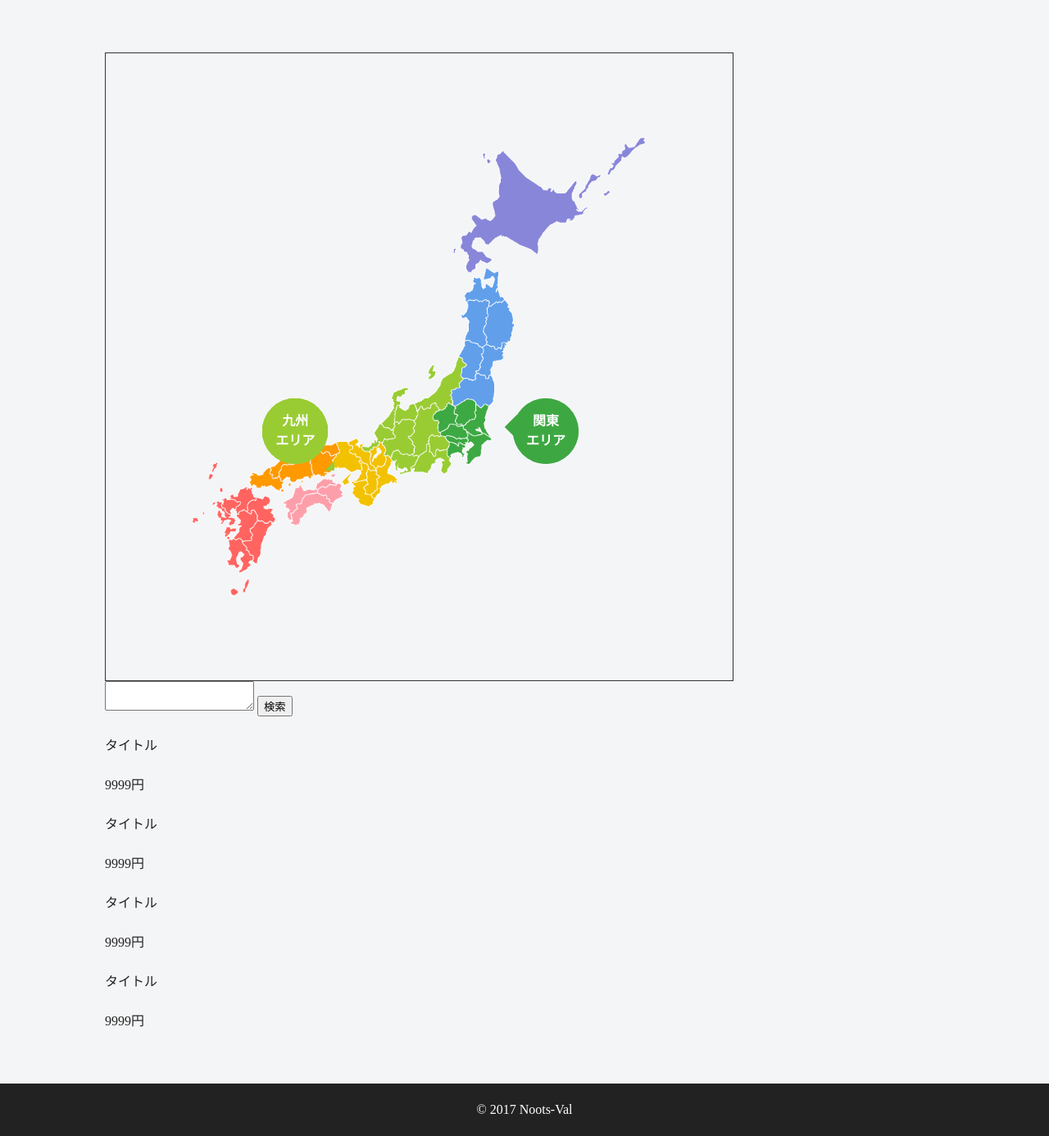
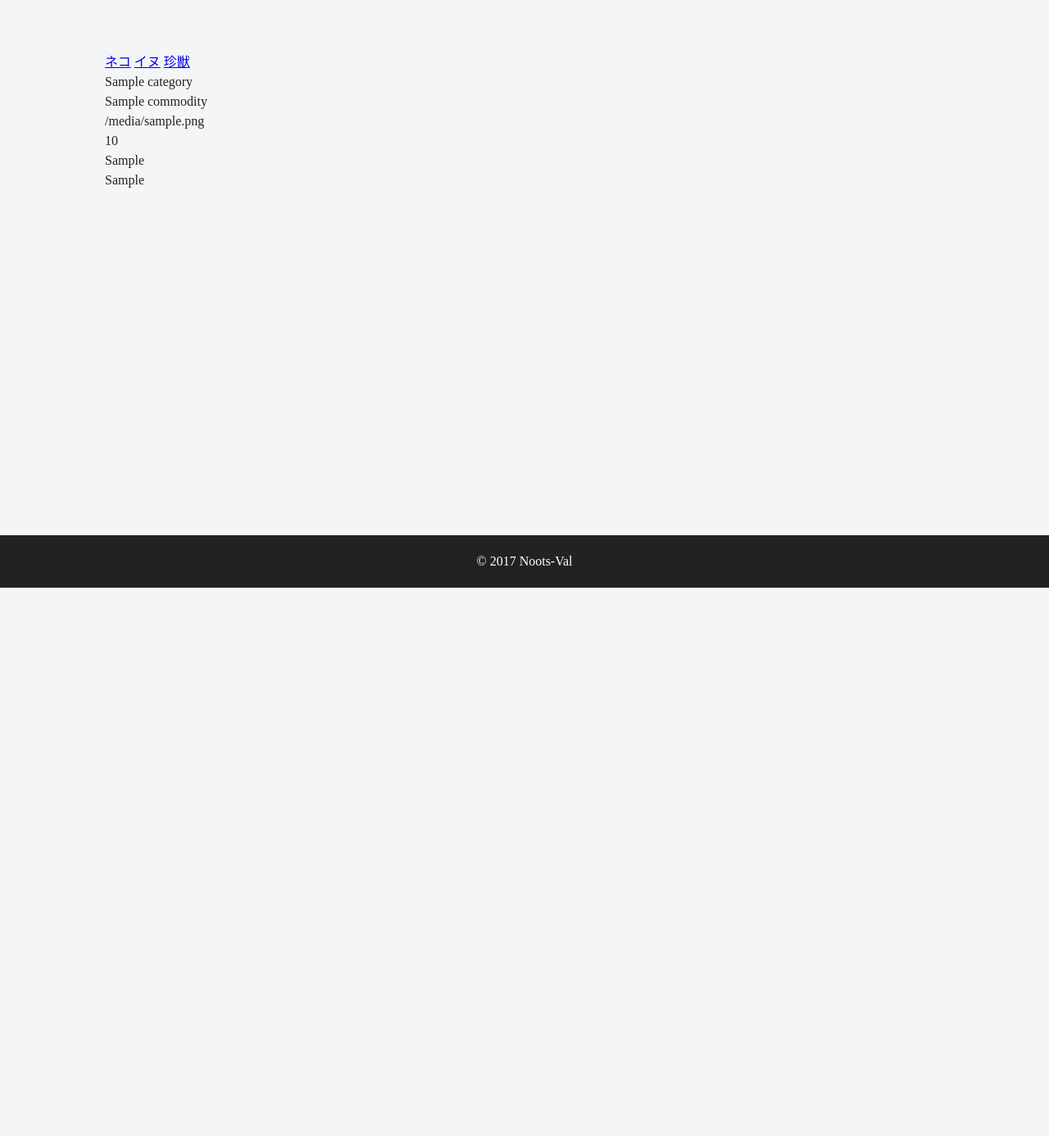
Before and after one commit to noots-val/Noots_Val, a Django app: template templates/portfolio/ec_index.html in a window 1280 px wide. Shown: the part 83-1469 px from the top of the page at 82% size. After the commit the page ends 800 px from the top, so only its background shows below. Run offline with Django 3.2, Linux system fonts and the light colour scheme; the template is opened without the code that fills it: most values are stand-ins (such as "Sample title", 1, 10 or a date in 2020).

Commit message:
カテゴリーフィルタを実装

```diff
--- a/portfolio/urls.py
+++ b/portfolio/urls.py
@@ -1,6 +1,7 @@
 from django.conf.urls import url
-from .views import EcIndexTemplateView
+from .views import EcIndexListView
 
+app_name = 'portfolio'
 urlpatterns = [
-    url(r'^ec_index/$', EcIndexTemplateView.as_view(), name='ec_index'),
+    url(r'^ec_index/$', EcIndexListView.as_view(), name='ec_index'),
 ]
--- a/templates/portfolio/ec_index.html
+++ b/templates/portfolio/ec_index.html
@@ -19,57 +19,19 @@
 {% endblock %}
 
 {% block contents %}
-<div class="banner_block">
+
+<a href="{% url 'portfolio:ec_index' %}?category=cat">ネコ</a>
+<a href="{% url 'portfolio:ec_index' %}?category=dog">イヌ</a>
+<a href="{% url 'portfolio:ec_index' %}?category=rare">珍獣</a>
+<p>{{ category }}</p>
+{% for commodity in commodity_list %}
+<div>
+    <p>{{ commodity.commodity_title }}</p>
+    <p>{{ commodity.image_url }}</p>
+    <p>{{ commodity.price }}</p>
+    <p>{{ commodity.special_flg }}</p>
+    <p>{{ commodity.favorite_flg }}</p>
 </div>
+{% endfor %}
 
-<div class="map_block">
-    <img class="map_jpn" src="{% static 'portfolio/img/map.png' %}"/>
-    <div class="base_balloon chubu_balloon"><span>北海道</span><span>エリア</span></div>
-    <div class="base_balloon kanto_balloon"><span>東海</span><span>エリア</span></div>
-    <div class="base_balloon kanto_balloon"><span>関東</span><span>エリア</span></div>
-    <div class="base_balloon chubu_balloon"><span>中部</span><span>エリア</span></div>
-    <div class="base_balloon chubu_balloon"><span>近畿</span><span>エリア</span></div>
-    <div class="base_balloon chubu_balloon"><span>中国</span><span>エリア</span></div>
-    <div class="base_balloon chubu_balloon"><span>四国</span><span>エリア</span></div>
-    <div class="base_balloon chubu_balloon"><span>九州</span><span>エリア</span></div>
-</div>
-
-<div class="search_block">
-    <from class="search_form">
-        <textarea></textarea>
-        <button>検索</button>
-    </from>
-    <div class="category_block"></div>
-</div>
-
-<div class="commodities_block">
-    <div class="top_commodity">
-        <img class="commodity_image" src=""/>
-        <div class="commodity_title">タイトル</div>
-        <img class="favorite_icon" src=""/>
-        <img class="special_price"/>
-        <div class="commodity_price">9999円</div>
-    </div>
-    <div class="commodity">
-        <img class="commodity_image" src=""/>
-        <div class="commodity_title">タイトル</div>
-        <img class="favorite_icon" src=""/>
-        <img class="special_price"/>
-        <div class="commodity_price">9999円</div>
-    </div>
-    <div class="commodity">
-        <img class="commodity_image" src=""/>
-        <div class="commodity_title">タイトル</div>
-        <img class="favorite_icon" src=""/>
-        <img class="special_price"/>
-        <div class="commodity_price">9999円</div>
-    </div>
-    <div class="commodity">
-        <img class="commodity_image" src=""/>
-        <div class="commodity_title">タイトル</div>
-        <img class="favorite_icon" src=""/>
-        <img class="special_price"/>
-        <div class="commodity_price">9999円</div>
-    </div>
-</div>
 {% endblock %}
```
Also changed, not shown: portfolio/views.py (+32 -3 lines).
